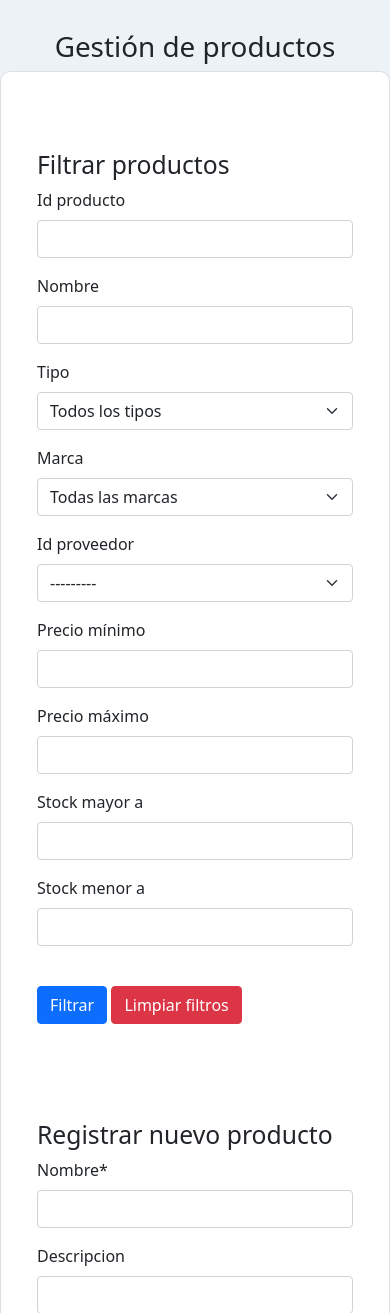
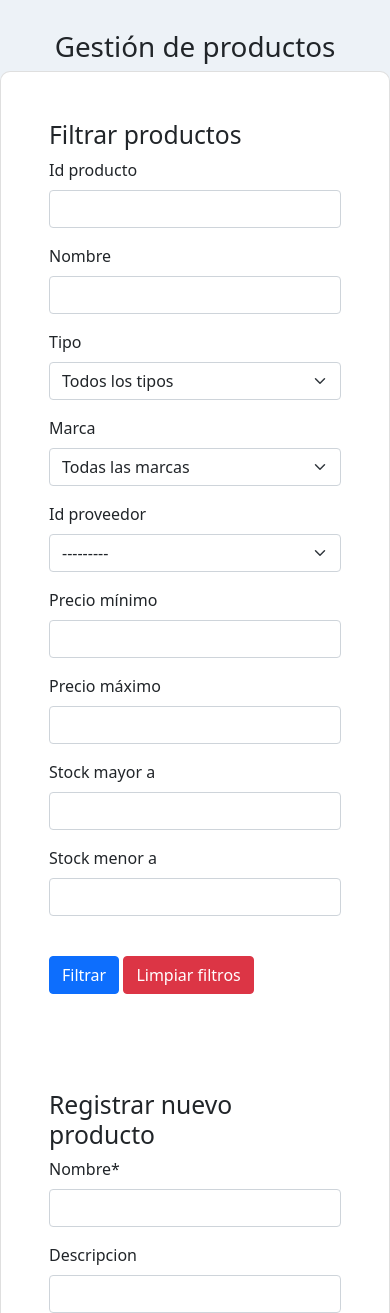
Before and after one commit to Jaycedam/ferme-website, a Django app: page /employee/product-management in a window 390 px wide. Shown: the part 56-1369 px from the top of the page. Run offline with Django 3.2, Linux system fonts and the light colour scheme; data that the repository does not hold is empty; some libraries are stand-ins or nearby versions.

Commit message:
products responsive design fixed

```diff
--- a/app/static/app/css/style.css
+++ b/app/static/app/css/style.css
@@ -2,7 +2,7 @@
     background-color: #EDF2F7;
 }
 
-.container {
+.container-sm {
     min-height: 100vh;
     padding: 30px 0;
 }
@@ -215,6 +215,11 @@
     .galeria {
         grid-template-columns: 1fr 1fr;
     }
+
+    /* listado de productos */
+    .col-3 {
+        width: 50%;
+    }
 }
 
 /* SMARTPHONE */
@@ -288,6 +293,11 @@
         justify-content: center;
     }
 
+    /* listado de productos */
+    .col-3 {
+        width: 100%;
+    }
+
 }
 
 /* Auto Dark Mode */
--- a/app/templates/app/base.html
+++ b/app/templates/app/base.html
@@ -108,7 +108,7 @@
     </div>
 
 
-    <div class="container">
+    <div class="container-sm">
         {% block contenido %}
         {% endblock %}
     </div>
--- a/app/templates/app/shop/products.html
+++ b/app/templates/app/shop/products.html
@@ -6,6 +6,7 @@
 {% load crispy_forms_tags %}
 
 <h1 class="text-center">Productos en {{ family.familia_producto }}</h1>
+<br>
 
 <div class="row">
     <form class="form-inline" method="GET">
```
